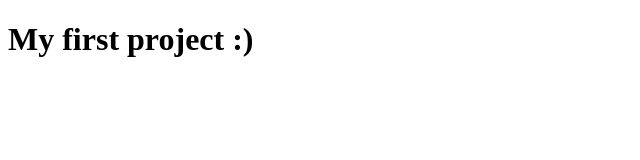
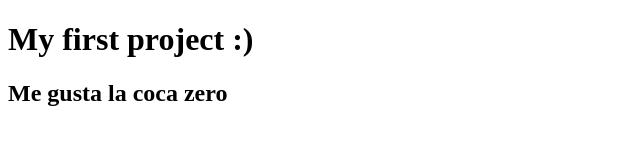
Before and after one commit to lordsp/first-project, a plain HTML site: page index.html in a window 1280 px wide. Shown: the whole page, without its empty margins (0-640 px from the left). Drawn offline with Linux system fonts and the light colour scheme.

Commit message:
fix index.html

```diff
--- a/index.html
+++ b/index.html
@@ -8,5 +8,6 @@
 </head>
 <body>
 <h1>My first project :)</h1>
+<h2>Me gusta la coca zero</h2>
 </body>
 </html>
```
